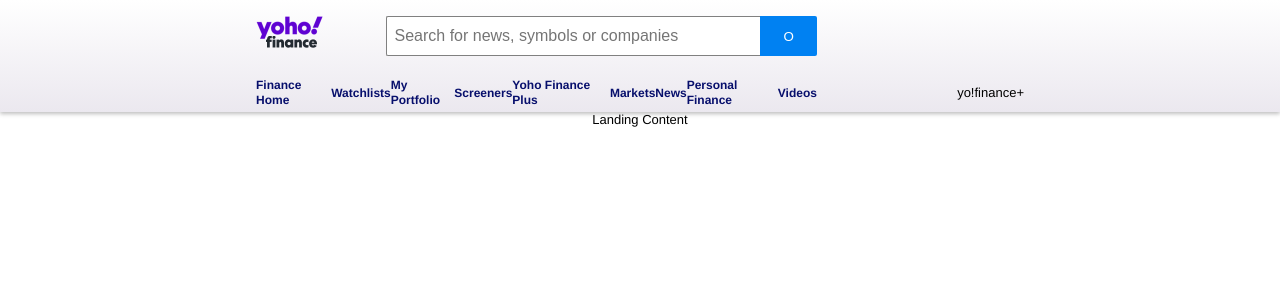
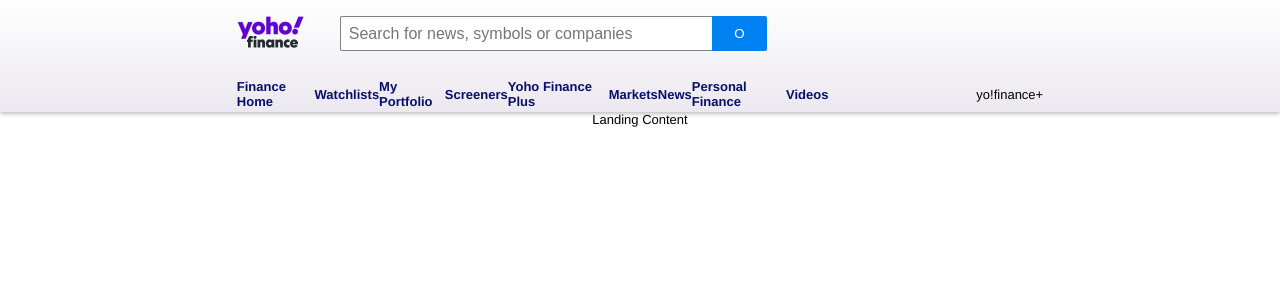
Before and after one commit to RyanHiller/YohoFinance, a React (Create React App) app in the folder frontend/: page / in a window 1280 px wide. Shown: the top 300 px of the page. Built offline with nearby package versions, Linux system fonts and the light colour scheme; a web font is replaced by a local one.

Commit message:
Fixing styles after adding fonts

```diff
--- a/frontend/src/components/NavBar/NavBar.js
+++ b/frontend/src/components/NavBar/NavBar.js
@@ -13,7 +13,7 @@
       <div className={styles.NavTop}>
         <img className={styles.NavLogo} src={NavLogo} alt='Yoho Finance Logo' />
         <SearchBar />
-        <div>{/* Auth ?*/}</div>
+        <div className={styles.NavAuth}>{/* Auth ?*/}</div>
       </div>
       <div className={styles.NavBottom}>
         <Navigation />
--- a/frontend/src/components/NavBar/Navbar.module.css
+++ b/frontend/src/components/NavBar/Navbar.module.css
@@ -12,14 +12,14 @@
 }
 
 .NavBar > * {
-  height: 3rem;
+  height: 2.2rem;
 }
 
 .NavTop {
   display: flex;
   justify-content: space-between;
   margin: 1rem 0;
-  width: 60%;
+  width: 63%;
 }
 
 .NavLogo {
@@ -27,11 +27,15 @@
   width: auto;
 }
 
+.NavAuth {
+  width: 15rem;
+}
+
 .NavBottom {
   align-items: center;
   display: flex;
   justify-content: space-between;
-  width: 60%;
+  width: 63%;
 }
 
 .NavBottom:hover nav a {
--- a/frontend/src/components/Navigation/Navigation.js
+++ b/frontend/src/components/Navigation/Navigation.js
@@ -11,28 +11,28 @@
           <Link to='/'>Finance Home</Link>
         </li>
         <li className={styles.Item}>
-          <a href='#'>Watchlists</a>
+          <Link to='/'>Watchlists</Link>
         </li>
         <li className={styles.Item}>
-          <a href='#'>My Portfolio</a>
+          <Link to='/'>My Portfolio</Link>
         </li>
         <li className={styles.Item}>
-          <a href='#'>Screeners</a>
+          <Link to='/'>Screeners</Link>
         </li>
         <li className={styles.Item}>
-          <a href='#'>Yoho Finance Plus</a>
+          <Link to='/'>Yoho Finance Plus</Link>
         </li>
         <li className={styles.Item}>
-          <a href='#'>Markets</a>
+          <Link to='/'>Markets</Link>
         </li>
         <li className={styles.Item}>
-          <a href='#'>News</a>
+          <Link to='/'>News</Link>
         </li>
         <li className={styles.Item}>
-          <a href='#'>Personal Finance</a>
+          <Link to='/'>Personal Finance</Link>
         </li>
         <li className={styles.Item}>
-          <a href='#'>Videos</a>
+          <Link to='/'>Videos</Link>
         </li>
       </ul>
     </nav>
--- a/frontend/src/components/Navigation/Navigation.module.css
+++ b/frontend/src/components/Navigation/Navigation.module.css
@@ -19,7 +19,6 @@
 
 .Item a {
   color: #070f6c;
-  font-size: 0.75rem;
-  font-weight: 800;
+  font-weight: 700;
   text-decoration: none;
 }
--- a/frontend/src/components/SearchBar/SearchBar.module.css
+++ b/frontend/src/components/SearchBar/SearchBar.module.css
@@ -1,6 +1,6 @@
 .SearchBar {
   height: 100%;
-  width: 75%;
+  width: 53%;
 }
 
 .SearchBar label {
@@ -17,7 +17,7 @@
   height: 100%;
   padding: 0 0.5rem;
   vertical-align: middle;
-  width: 65%;
+  width: 87%;
 }
 
 .SearchBar button {
@@ -31,7 +31,7 @@
   margin: 0;
   padding: 0;
   vertical-align: middle;
-  width: 10%;
+  width: 13%;
 }
 
 .SearchBar button:hover {
```
